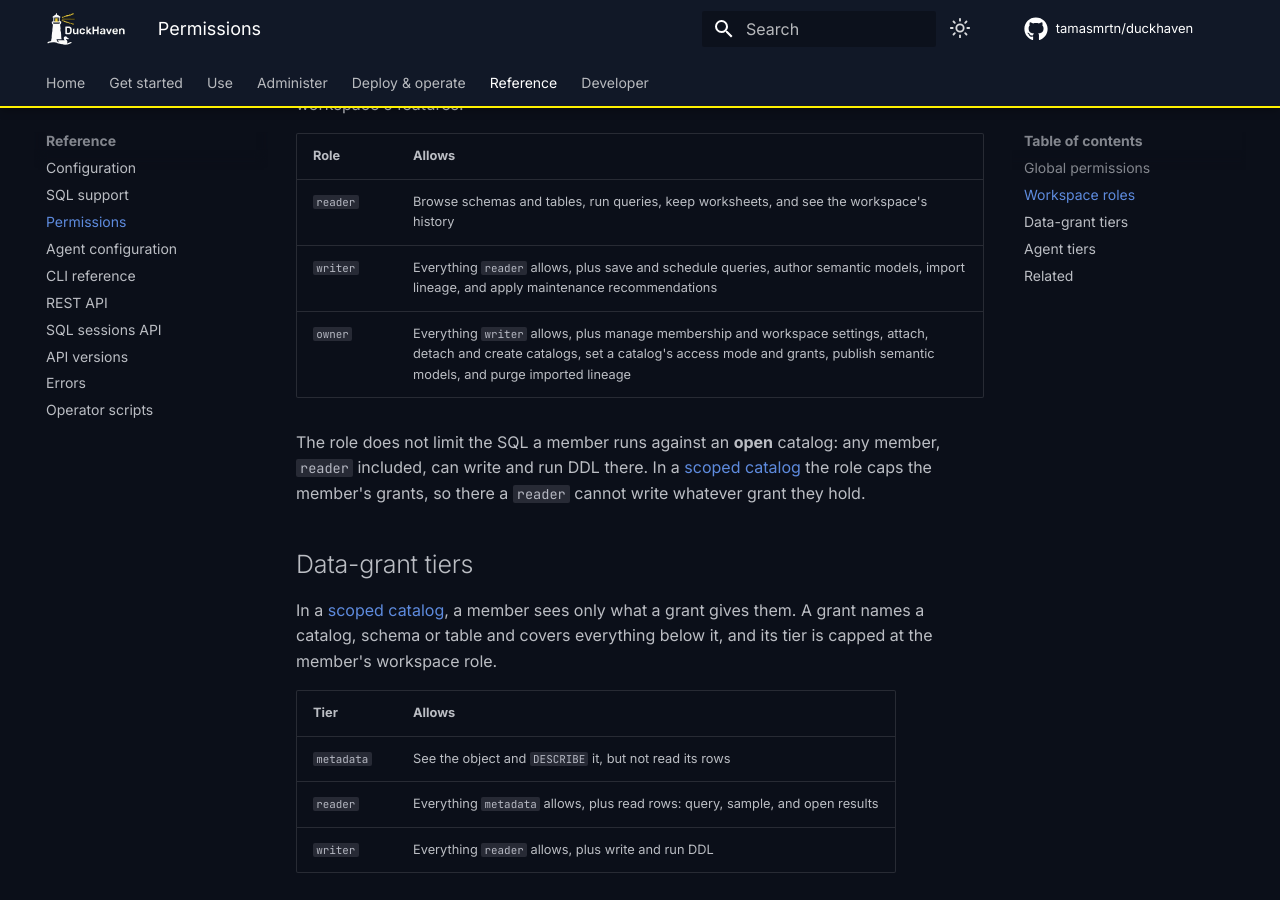
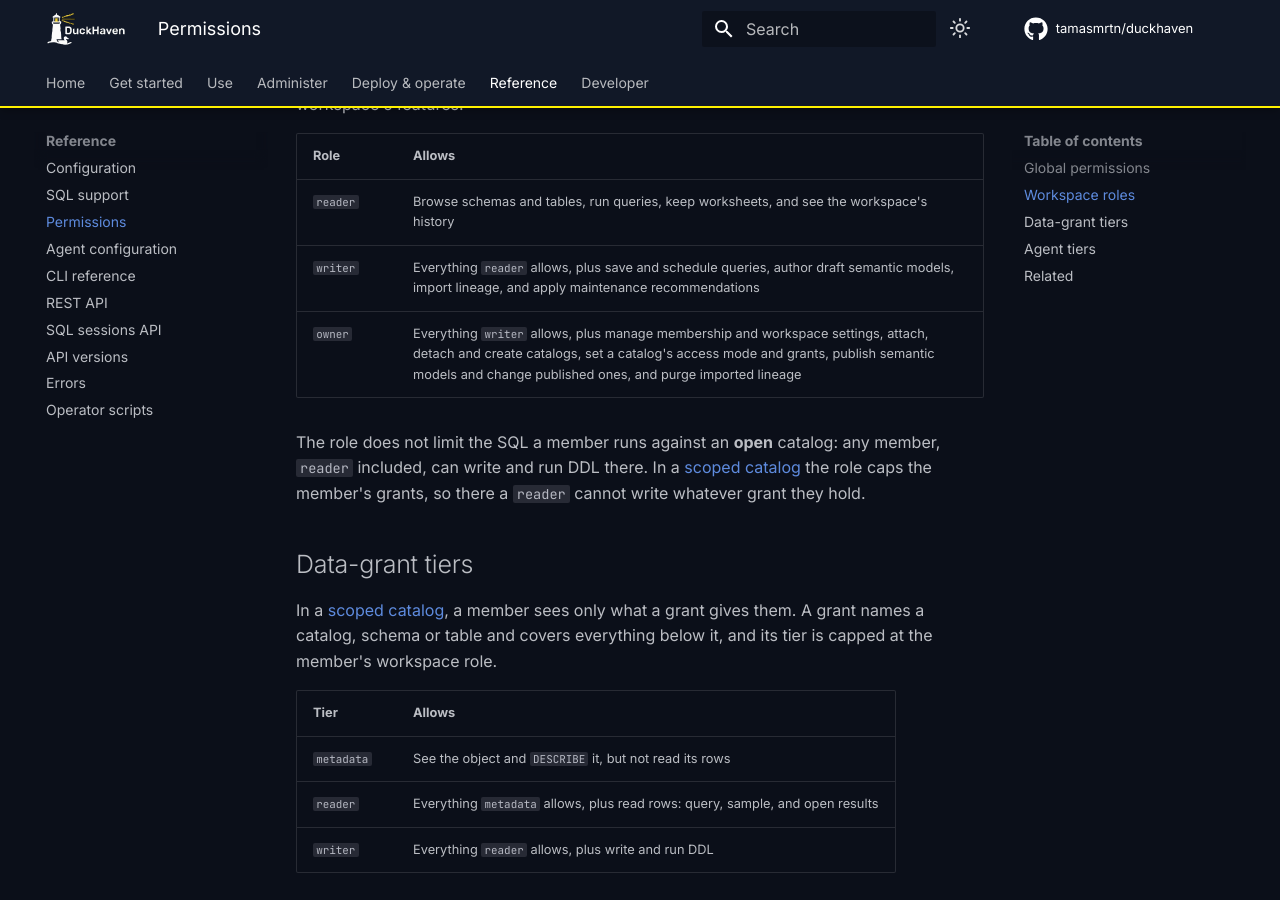
Before and after one commit to tamasmrtn/duckhaven, an MkDocs documentation site: the page built from docs/reference/permissions.md, in a window 1280 px wide and 900 px high, scrolled down 1142 px. Built offline with MkDocs 1.6.1 and Material for MkDocs 9.7.7, drawn with Linux system fonts in a browser that asks for light colours; comment, search, counter and statistics services are not loaded.

Commit message:
docs(metadata): say published semantic models are owner-edited
Signed-off-by: tmrtn <martontam@gmail.com>

```diff
--- a/docs/reference/permissions.md
+++ b/docs/reference/permissions.md
@@ -35,8 +35,8 @@ Each member of a workspace has one role, which decides what they can do in the w
 | Role | Allows |
 |---|---|
 | `reader` | Browse schemas and tables, run queries, keep worksheets, and see the workspace's history |
-| `writer` | Everything `reader` allows, plus save and schedule queries, author semantic models, import lineage, and apply maintenance recommendations |
-| `owner` | Everything `writer` allows, plus manage membership and workspace settings, attach, detach and create catalogs, set a catalog's access mode and grants, publish semantic models, and purge imported lineage |
+| `writer` | Everything `reader` allows, plus save and schedule queries, author draft semantic models, import lineage, and apply maintenance recommendations |
+| `owner` | Everything `writer` allows, plus manage membership and workspace settings, attach, detach and create catalogs, set a catalog's access mode and grants, publish semantic models and change published ones, and purge imported lineage |
 
 The role does not limit the SQL a member runs against an **open** catalog: any member, `reader` included, can write and
 run DDL there. In a [scoped catalog](../access/scoped-access.md) the role caps the member's grants, so there a `reader`
```
Also changed, not shown: docs/metadata/semantic-layer.md (+4 -0 lines), docs/reference/errors.md (+1 -0 lines).
